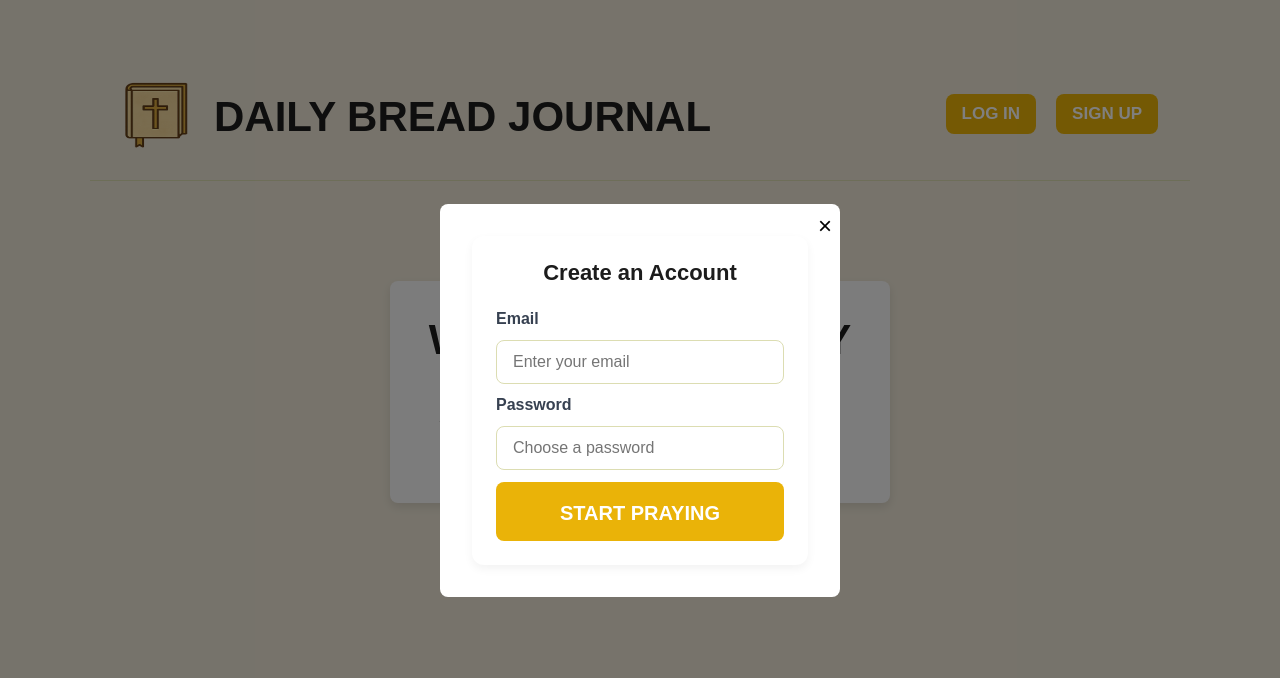
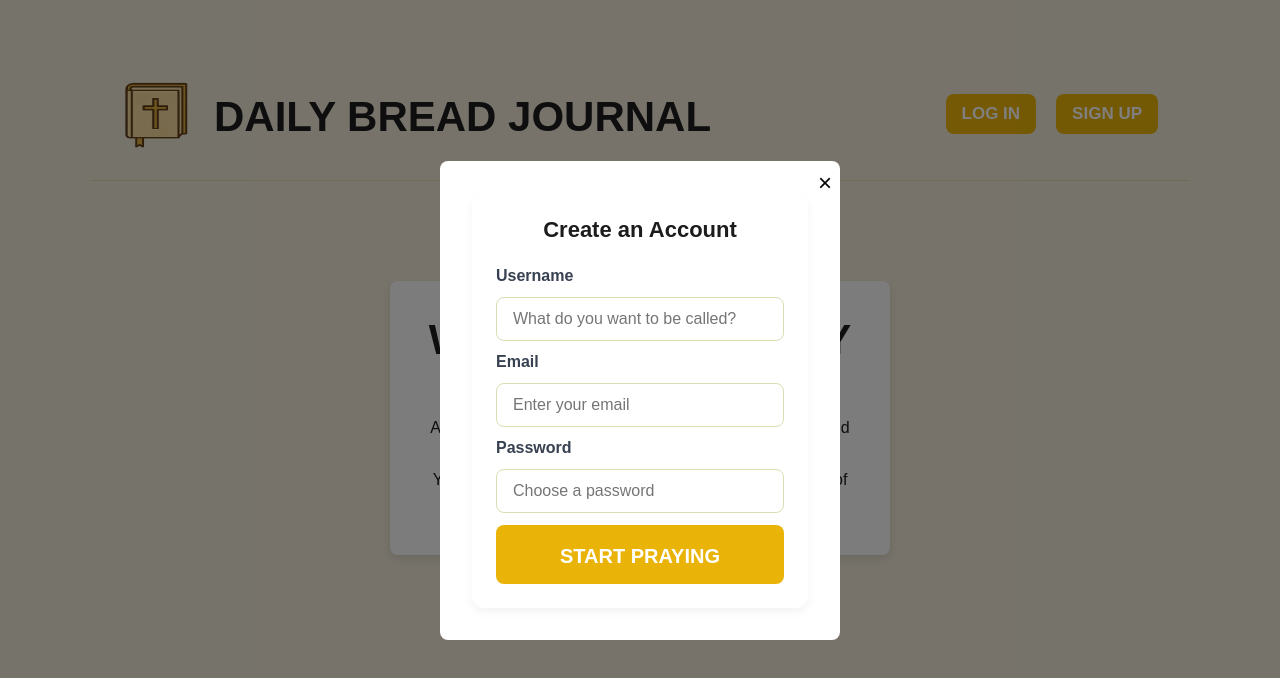
Before and after one commit to no-kris/dailybreadjournal, a React (Create React App) app: page / in a window 1280 px wide. Both pictures are taken after a click on the button "SIGN UP". Shown: the top 678 px of the page. Built offline with nearby package versions, Linux system fonts and the light colour scheme; a web font is replaced by a local one.

Commit message:
Update: Modified the about page component and also added an option for the user to pick a username to display on the prayers list component.

```diff
--- a/src/App.js
+++ b/src/App.js
@@ -9,6 +9,7 @@ import "./styles.css";
 
 function App() {
   const [session, setSession] = useState(null);
+  const [username, setUsername] = useState("");
   const [showForm, setShowForm] = useState(false);
   const [isLoading, setIsLoading] = useState(false);
   const [prayersList, setPrayersList] = useState([]);
@@ -20,6 +21,9 @@ function App() {
     { name: "Healing", color: "#16a34a" },
   ];
 
+  {
+    /* Persist data using supabase session */
+  }
   useEffect(() => {
     supabase.auth.getSession().then(({ data: { session } }) => {
       setSession(session);
@@ -34,6 +38,9 @@ function App() {
     return () => subscription.unsubscribe();
   }, []);
 
+  {
+    /* Fetch prayers list for current user from Prayers table in supabase. */
+  }
   useEffect(
     function () {
       async function getPrayers() {
@@ -56,12 +63,34 @@ function App() {
     [currentCategory, session]
   );
 
+  {
+    /* Fetch the username from user_profiles table in supabase. */
+  }
+  useEffect(() => {
+    if (!session) return;
+
+    async function getUsername() {
+      const { data: profile, error } = await supabase
+        .from("user_profiles")
+        .select("username")
+        .eq("id", session.user.id)
+        .single();
+
+      if (!error) setUsername(profile.username);
+      else console.error("Failed to fetch username:", error.message);
+    }
+
+    getUsername();
+  }, [session]);
+
   return (
     <div id="root">
       <Header
         isLoggedIn={!!session}
         showForm={showForm}
         setShowForm={setShowForm}
+        username={username}
+        setUsername={setUsername}
       />
 
       {/* Show About only when not logged in */}
@@ -92,6 +121,7 @@ function App() {
                 prayersList={prayersList}
                 setPrayersList={setPrayersList}
                 categories={categories}
+                username={username}
               />
             )}
           </main>
--- a/src/components/About.js
+++ b/src/components/About.js
@@ -2,7 +2,14 @@ function About() {
   return (
     <div className="about-message">
       <h1>Welcome to Daily Bread Journal</h1>
-      <p>You need to log in or sign up to access all features of the app.</p>
+      <p>
+        A space to record your prayers, reflect on your journey, and celebrate
+        what God has given you.
+      </p>
+      <p>
+        You must log in or sign up in order to access all features of the app
+        and save your prayers.
+      </p>
     </div>
   );
 }
--- a/src/components/Header.js
+++ b/src/components/Header.js
@@ -3,7 +3,7 @@ import SignupModal from "./SignupForm";
 import LoginModal from "./LoginForm";
 import supabase from "../supabaseClient";
 
-function Header({ isLoggedIn, showForm, setShowForm }) {
+function Header({ isLoggedIn, showForm, setShowForm, username, setUsername }) {
   const [modalType, setModalType] = useState(null);
 
   const handleCloseModal = () => setModalType(null);
@@ -34,17 +34,30 @@ function Header({ isLoggedIn, showForm, setShowForm }) {
         </div>
       ) : (
         <div className="auth-buttons">
-          <button className="btn" onClick={() => setModalType("login")}>
+          <button
+            className="btn"
+            onClick={() => setModalType("login")}
+            setUsername={setUsername}
+          >
             Log In
           </button>
           <button className="btn" onClick={() => setModalType("signup")}>
             Sign Up
           </button>
           {modalType === "login" && (
-            <LoginModal isOpen={true} onClose={handleCloseModal} />
+            <LoginModal
+              isOpen={true}
+              onClose={handleCloseModal}
+              setUsername={setUsername}
+            />
           )}
           {modalType === "signup" && (
-            <SignupModal isOpen={true} onClose={handleCloseModal} />
+            <SignupModal
+              isOpen={true}
+              username={username}
+              setUsername={setUsername}
+              onClose={handleCloseModal}
+            />
           )}
         </div>
       )}
--- a/src/components/LoginForm.js
+++ b/src/components/LoginForm.js
@@ -1,7 +1,7 @@
 import { useState } from "react";
 import supabase from "../supabaseClient";
 
-function LoginModal({ isOpen, onClose }) {
+function LoginModal({ isOpen, onClose, setUsername }) {
   const [email, setEmail] = useState("");
   const [password, setPassword] = useState("");
   const [message, setMessage] = useState("");
@@ -9,7 +9,7 @@ function LoginModal({ isOpen, onClose }) {
   const handleLogin = async (e) => {
     e.preventDefault();
 
-    const { _, error } = await supabase.auth.signInWithPassword({
+    const { data, error } = await supabase.auth.signInWithPassword({
       email,
       password,
     });
@@ -17,7 +17,17 @@ function LoginModal({ isOpen, onClose }) {
     if (error) {
       setMessage(error.message);
     } else {
-      setMessage("You are being logged in.");
+      const { data: profile, error } = await supabase
+        .from("user_profiles")
+        .select("username")
+        .eq("id", data.user.id)
+        .single();
+
+      if (error) {
+        setMessage("Failed to fetch username");
+      } else {
+        setUsername(profile.username);
+      }
     }
   };
 
--- a/src/components/PrayerList.js
+++ b/src/components/PrayerList.js
@@ -1,4 +1,4 @@
-function PrayerList({ prayersList, setPrayersList, categories }) {
+function PrayerList({ prayersList, username, categories }) {
   if (prayersList.length === 0) {
     return (
       <p className="message">
@@ -8,7 +8,7 @@ function PrayerList({ prayersList, setPrayersList, categories }) {
   }
   return (
     <section>
-      <p className="message">Your Prayers</p>
+      <p className="message">{username}'s Prayers</p>
       <ul>
         {prayersList.map((prayer) => (
           <li className="prayer">
--- a/src/components/SignupForm.js
+++ b/src/components/SignupForm.js
@@ -1,7 +1,7 @@
 import { useState } from "react";
 import supabase from "../supabaseClient";
 
-function SignupModal({ isOpen, onClose }) {
+function SignupModal({ isOpen, onClose, username, setUsername }) {
   const [email, setEmail] = useState("");
   const [password, setPassword] = useState("");
   const [message, setMessage] = useState("");
@@ -9,7 +9,7 @@ function SignupModal({ isOpen, onClose }) {
   const handleSignUp = async (e) => {
     e.preventDefault();
 
-    const { _, error } = await supabase.auth.signUp({
+    const { data, error } = await supabase.auth.signUp({
       email,
       password,
     });
@@ -17,6 +17,15 @@ function SignupModal({ isOpen, onClose }) {
     if (error) {
       setMessage(error.message);
     } else {
+      if (data.user) {
+        await supabase.from("public.user_profiles").insert([
+          {
+            id: data.user.id,
+            email: data.user.email,
+            username: username,
+          },
+        ]);
+      }
       setMessage("✨ Check your email to confirm your account.");
     }
   };
@@ -31,6 +40,14 @@ function SignupModal({ isOpen, onClose }) {
         </button>
         <form className="auth-form" onSubmit={handleSignUp}>
           <h2 className="form-title">Create an Account</h2>
+          <label>Username</label>
+          <input
+            type="username"
+            placeholder="What do you want to be called?"
+            value={username}
+            onChange={(e) => setUsername(e.target.value)}
+            required
+          />
           <label>Email</label>
           <input
             type="email"
```
